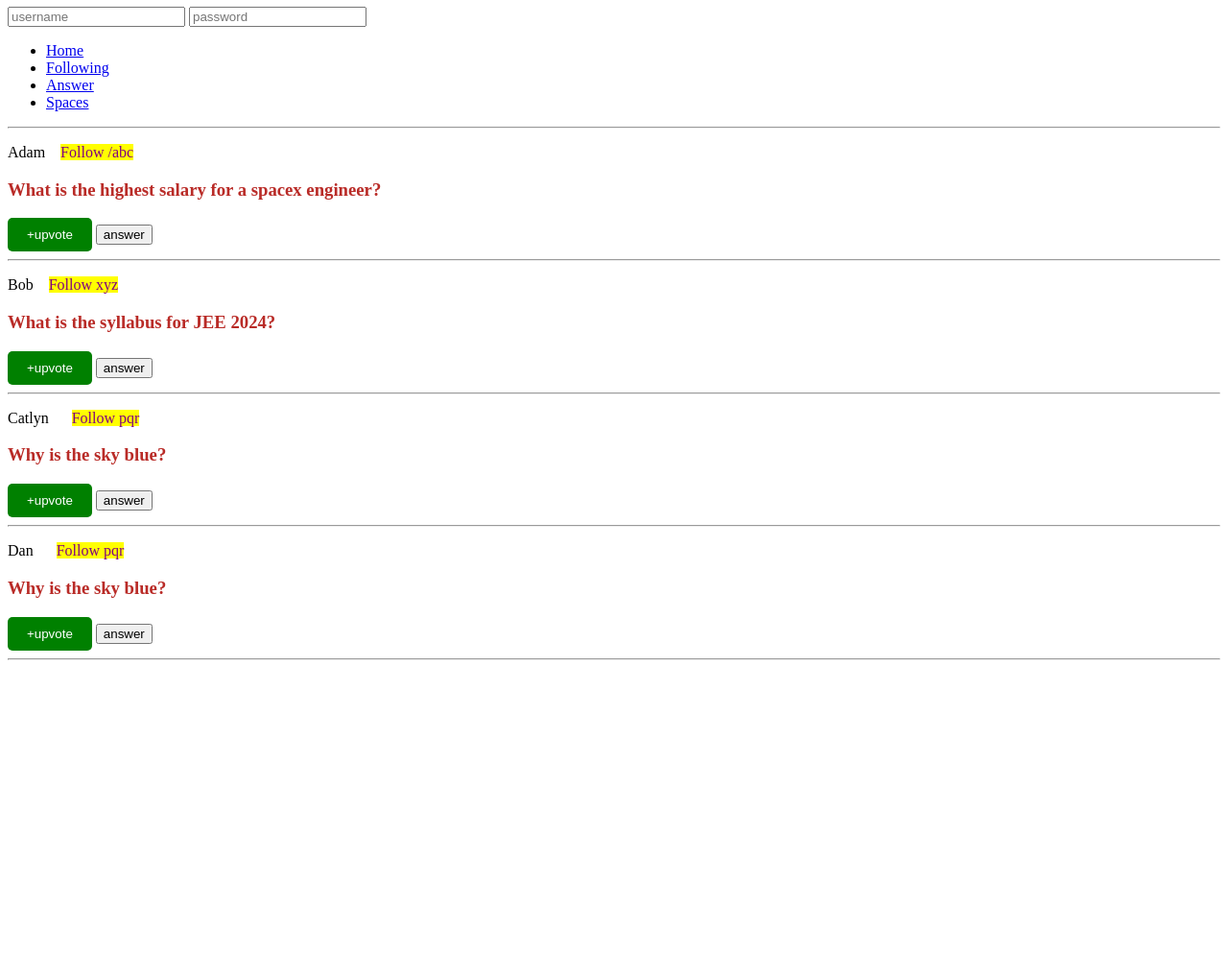
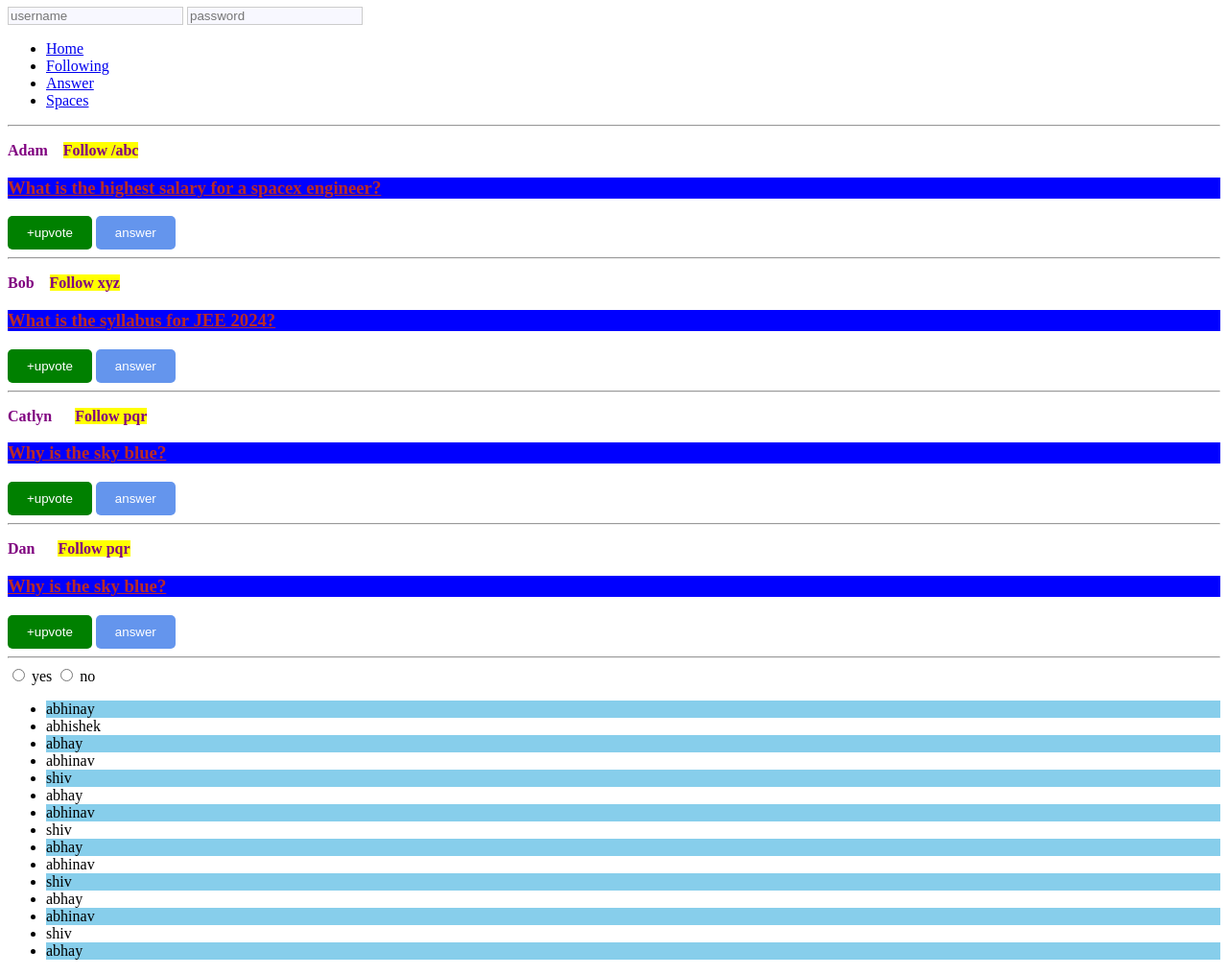
Before and after one commit to Abhinay-Pandey/Web-Dev_Practice, a plain HTML site: page css/index.html in a window 1280 px wide. Shown: the part 73-1089 px from the top of the page at 96% size. Before the commit the page ends 800 px from the top, so only its background shows below. Drawn offline with Linux system fonts and the light colour scheme.

Commit message:
css more

```diff
--- a/css/index.html
+++ b/css/index.html
@@ -72,5 +72,31 @@
             </span>
             <hr />
     </main>
+    <div>
+
+        <input type="radio" name="agreement" id="yes">
+        <label for="yes">yes</label>
+        <input type="radio" name="agreement" id="no">
+        <label for="no">no</label>
+    </div>
+    <div class="names" id="names">
+        <ul>
+            <li>abhinay</li>
+            <li>abhishek</li>
+            <li>abhay</li>
+            <li>abhinav</li>
+            <li>shiv</li>
+            <li>abhay</li>
+            <li>abhinav</li>
+            <li>shiv</li>
+            <li>abhay</li>
+            <li>abhinav</li>
+            <li>shiv</li>
+            <li>abhay</li>
+            <li>abhinav</li>
+            <li>shiv</li>
+            <li>abhay</li>
+        </ul>
+    </div>
   </body>
 </html>
--- a/css/style.css
+++ b/css/style.css
@@ -24,3 +24,77 @@ p a{
     color: purple;
     background-color: yellow;
 }
+/* sibling selector*/
+p+h3{
+    text-decoration: underline;
+}
+/* this also an sibling combinator */
+.upvote+button{
+    background-color: cornflowerblue;
+    color: white;
+    padding: 10px 20px;
+    border-radius: 5px;
+    border: none;
+    cursor: pointer;
+}
+div>input{
+
+    border: 1px solid #ccc;
+
+}
+/*attribute selector*/
+input[type="text"]{
+    color: green;
+}
+input[type="password"]{
+    color: red;
+}
+input[type]{
+    background-color: ghostwhite;
+}
+/* pseudo class selector */
+button:hover{
+    background-color: black;
+    color: white;
+}
+h3:hover{
+    color: #b92b27;
+    text-decoration: overline;
+}
+button:active{
+    background-color: pink;
+    color: white;
+}
+p:active{
+    font-weight: bold;
+    color: green;
+}
+input[type="radio"]:checked+label{
+    color: red;
+    font-weight: bold;
+}
+/*nth-child selector */
+.names li:nth-child(2n+1){
+    background-color: skyblue;
+}
+/* psudo element selector */
+h1::first-letter{
+    color: green;
+}
+p::first-line{
+    color: purple;
+    font-weight: bold;
+}
+::selection{
+    background-color: lime;
+    color: black;
+}
+/*cascading algorithm */
+/* The last rule will be applied */
+/*same for multiple css files*/
+h3{
+    background-color: yellow;
+}
+h3{
+    background-color: blue;
+}
--- /dev/null
+++ b/css/style1.css
@@ -0,0 +1,8 @@
+div{
+    background-color: yellow;
+
+}
+form{
+    background-color: lightblue;
+    padding: 20px;
+}
```
Also changed, not shown: css/index2.html (+1 -0 lines), css/inheritance_demo.html (+1 -0 lines).
